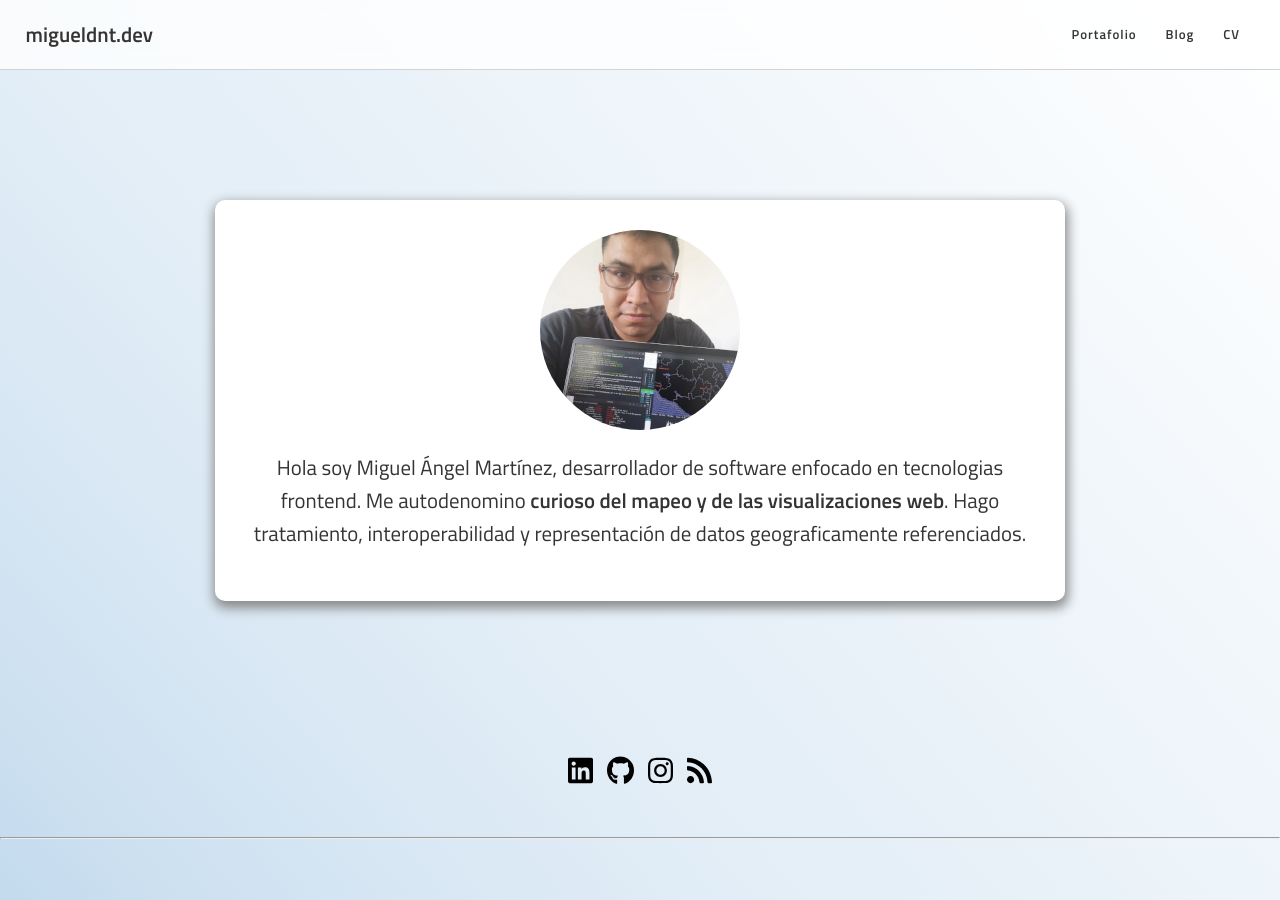
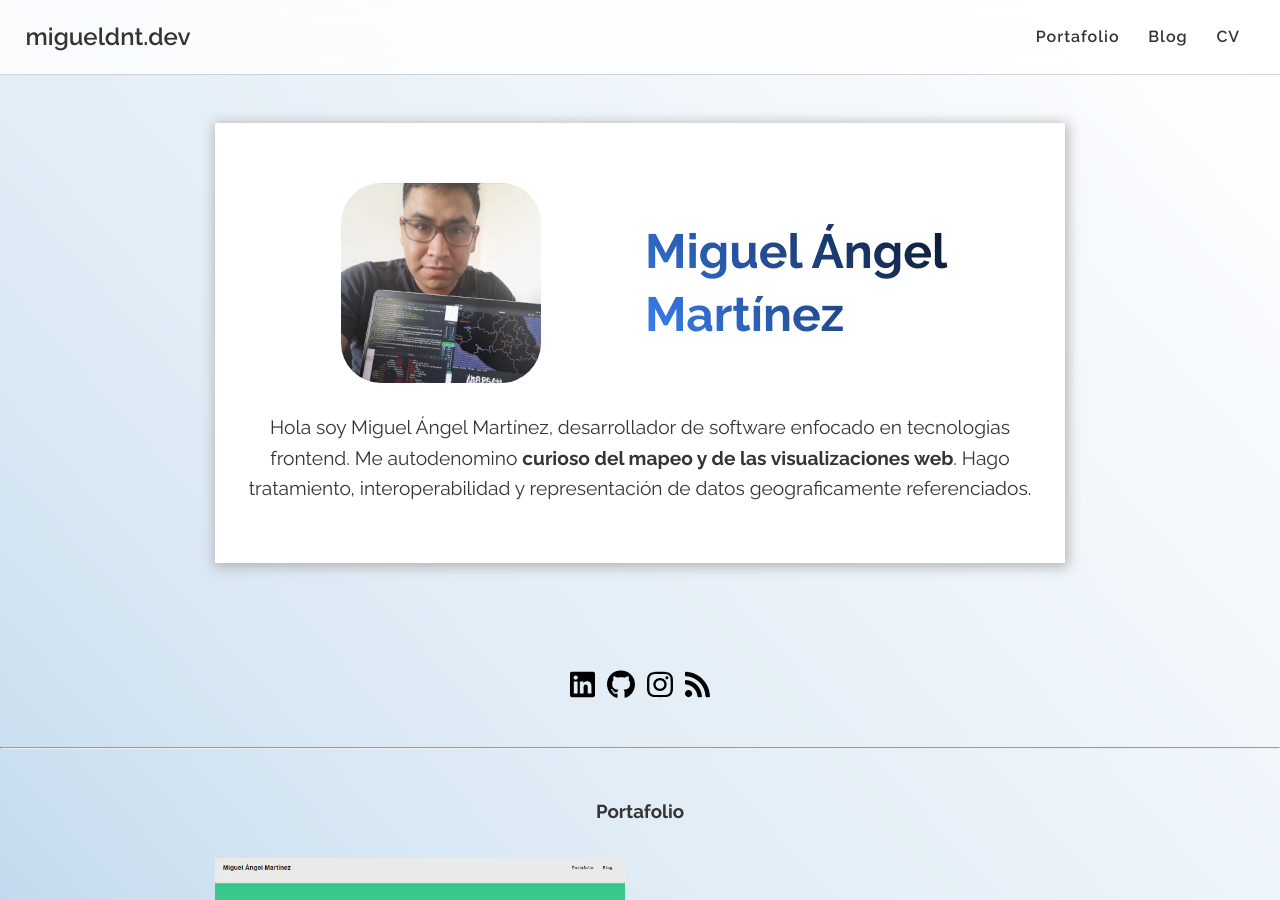
Before and after one commit to migueldnt/migueldnt.dev, a Jekyll site: the page built from index.md, in a window 1280 px wide and 900 px high. Built offline with Jekyll 4.4.1, drawn with Linux system fonts in a browser that asks for light colours; some of the changed text lies outside the part shown.

Commit message:
agregando estilos

```diff
--- a/_drafts/portafolio/2020-11-01-calendario-de-vida-en-d3.html
+++ b/_drafts/portafolio/2020-11-01-calendario-de-vida-en-d3.html
@@ -21,5 +21,5 @@ tags:
 #    - '<script src="https://code.jquery.com/jquery-3.5.1.min.js" integrity="sha256-9/aliU8dGd2tb6OSsuzixeV4y/faTqgFtohetphbbj0=" crossorigin="anonymous"></script>'
 ---
 <p>
-    Contenido aun sin redactar
+    Contenido aun sin redactar https://codesandbox.io/s/my-life-calendar-with-d3-iikwf3
 </p>
--- a/_includes/head.html
+++ b/_includes/head.html
@@ -7,8 +7,9 @@
 
     {% seo %}
 
-    <link rel="preconnect" href="https://fonts.gstatic.com">
-    <link href="https://fonts.googleapis.com/css2?family=Titillium+Web:ital,wght@0,400;0,600;1,400;1,600&display=swap" rel="stylesheet">
+    <link rel="preconnect" href="https://fonts.googleapis.com">
+    <link rel="preconnect" href="https://fonts.gstatic.com" crossorigin>
+    <link href="https://fonts.googleapis.com/css2?family=Raleway:ital,wght@0,400;0,500;0,600;0,700;1,400;1,500&display=swap" rel="stylesheet">
 
     <link rel="stylesheet" href="/assets/estilos.css?actualizacion=220819">
 </head>
--- a/_layouts/home.html
+++ b/_layouts/home.html
@@ -6,8 +6,15 @@
     <div class="presentacion-bg">
         <div class="default-container">
             <div class="presentacion-card">
+
                 <img src="/assets/images/foto2.webp" alt="" class="presentacion-image">
-                {{content}}
+                <div class="presentacion-title">{{page.title}}</div>
+
+
+                <div class="presentacion-content">
+                    {{content}}
+                </div>
+
             </div>
         </div>
     </div>
@@ -22,7 +29,7 @@
         <a href="/feed.xml" target="_blank" rel="noopener noreferrer"><img class="red-icon" src="/assets/images/rss.svg" alt="rss"></a>
     </div>
     <hr>
-    {% include all_items_blog.html%}
+    {% include all_items_portafolio.html%}
 
     {% include footer.html %}
 
--- a/assets/estilos.css
+++ b/assets/estilos.css
@@ -11,8 +11,8 @@
 
 body{
     margin: 0;
-    font-family: 'Titillium Web', sans-serif;
-    font-size: 1.3em;
+    font-family: 'Raleway', sans-serif;
+    font-size: 16px;
     line-height: 1.6;
     /*background-color: var(--bg-primary-color);*/
     background: linear-gradient(to right top, #277BC0,3%,white);
@@ -43,7 +43,7 @@ button{
     background-color: #ffffffc7;
 }
 
-@media (min-width: 1100px){
+@media (min-width: 850px){
     .main-nav{
         padding: .5rem 1rem;
         justify-content: flex-start !important;
@@ -55,6 +55,7 @@ button{
     padding: .6rem;
     text-decoration: none;
     color: var(--text-primary-color);
+    font-size: 1.5rem;
 }
 
 .navbar-toggler{
@@ -71,7 +72,7 @@ button{
     border-radius: .25rem;
 }
 
-@media (min-width: 1100px){
+@media (min-width: 850px){
     .navbar-toggler{
         display: none;
     }
@@ -100,7 +101,7 @@ button{
     display: none;
 }
 
-@media (min-width: 1100px){
+@media (min-width: 850px){
     .navbar-collapse{
         border: 0;
         padding: 0 .6rem;
@@ -117,7 +118,7 @@ button{
     display: flex;
 }
 
-@media (min-width: 1100px){
+@media (min-width: 850px){
     .navbar-collapse>.navbar-nav{
         flex-direction: row;
         margin-left: auto;
@@ -126,7 +127,7 @@ button{
 
 .navbar-collapse .navbar-nav li.nav-item{
     list-style: none;
-    font-size: 0.8125rem;
+    font-size: 1rem;
     letter-spacing: 0.0625rem;
 
 }
@@ -142,41 +143,89 @@ button{
     max-width: 850px;
     margin-left: auto;
     margin-right: auto;
-    padding: 30px 0 0 0;
+    padding: 0 0 0 0;
 }
 
 .presentacion-bg{
-    /*background: linear-gradient(var(--color1), var(--color2));*/
-    padding-bottom: 7rem;
-    /*
-    clip-path: polygon(100% 0%, 0% 0%, 0% 100%, 9% 93%, 15% 89%, 18% 96%, 28% 94%, 37% 100%, 47% 93%, 62% 99%, 75% 91%, 80% 98%, 91% 94%, 100% 100%);
-    */
+
+    padding-bottom: 4rem;
+
 }
 
 .presentacion-card{
 
-    padding: 30px 1.5rem 30px 1.5rem;
+    padding: 60px 2rem 40px 2rem;
 
     color: inherit;
-    border-radius: 10px;
-    box-shadow: 1px 5px 12px 2px #888;
-    text-align: center;
+    /*border-radius: 10px;*/
+    box-shadow: 1px 2px 12px 2px #b5b5b5;
+
     background-color: var(--bg-primary-color);
 
-    margin: 50px 1rem 0 1rem;
+    margin: 3rem 1rem 0 1rem;
+    display: flex;
+    flex-direction: column;
+    justify-content: center;
+    align-items: center;
 }
 
-@media (min-width: 1100px){
-    .presentacion-card{
-        margin: 100px 0 0 0;
-    }
-}
+
 
 .presentacion-card .presentacion-image{
     max-width: 200px;
-    border-radius: 50%;
+    border-radius: 20%;
     vertical-align: middle;
+    text-align: center;
 
+
+}
+.presentacion-card .presentacion-title{
+    font-size: 2rem;
+    font-weight: bold;
+    background-color: blueviolet;
+    -webkit-background-clip: text;
+    -moz-background-clip: text;
+    -webkit-text-fill-color: transparent;
+    -moz-text-fill-color: transparent;
+    background-image: -webkit-linear-gradient(45deg, #3b82f6 0%, black 100%);
+    background-image: linear-gradient(45deg, #3b82f6 0%, black 100%);
+    line-height: 1.3;
+    margin-top: 1em;
+}
+
+.presentacion-card .presentacion-content{
+
+    font-size: 1.1rem;
+
+}
+
+@media (min-width: 850px){
+    .presentacion-card{
+        display: grid;
+        margin: 3rem 0 0 0;
+        grid-template-columns: 1fr 1fr;
+        grid-template-rows: 200px auto;
+        justify-items: center;
+        align-items: center;
+        gap: 10px;
+    }
+    .presentacion-card .presentacion-image{
+        grid-column: 1;
+        grid-row: 1;
+    }
+    .presentacion-card .presentacion-title{
+        grid-column: 2;
+        grid-row: 1;
+        padding-right: 3rem;
+        font-size: 3rem !important;
+        margin-top: 0;
+    }
+    .presentacion-card .presentacion-content{
+        grid-column: 1 / span 2;
+        grid-row: 2;
+        font-size: 1.2rem;
+        text-align: center;
+    }
 }
 
 div.list-blog{
@@ -185,7 +234,7 @@ div.list-blog{
     grid-gap: 30px;
 }
 
-@media (min-width: 1100px){
+@media (min-width: 850px){
     div.list-blog{
         grid-template-columns: 1fr 1fr;
     }
@@ -197,16 +246,21 @@ div.list-blog>div.blog-item{
 
 div.blog-item>.card-blog-item{
     /*border-radius: 10px;*/
-    box-shadow: 1px 5px 12px 2px #888;
+    /*box-shadow: 1px 5px 12px 2px #888;*/
     min-height: 22rem;
     height: 100%;
     display: block;
     text-decoration: none;
     color: inherit;
     margin: 0 1rem;
+
+    background-color: rgba(255, 255, 255, 0.555);
+}
+div.blog-item>.card-blog-item:hover,div.blog-item>.card-blog-item:focus{
+    background-color: rgba(255, 255, 255, 0.855);
 }
 
-@media (min-width: 1100px){
+@media (min-width: 850px){
     div.blog-item>.card-blog-item{
         margin: 0;
     }
@@ -275,6 +329,11 @@ div.blog-item>.card-blog-item{
     margin-bottom: 2rem;
 }
 
+section{
+    margin-top:3rem;
+}
+
 footer{
+    margin: 3rem 0;
     font-size: 1.1rem;
 }
--- a/index.md
+++ b/index.md
@@ -1,6 +1,6 @@
 ---
 layout: home
-title: Miguel Angel Martinez Gonzalez
+title: Miguel Ángel Martínez
 ---
 
 Hola soy Miguel Ángel Martínez, desarrollador de software enfocado en tecnologias frontend. Me autodenomino **curioso del mapeo y de las visualizaciones web**. Hago tratamiento, interoperabilidad y representación de datos geograficamente referenciados.
```
